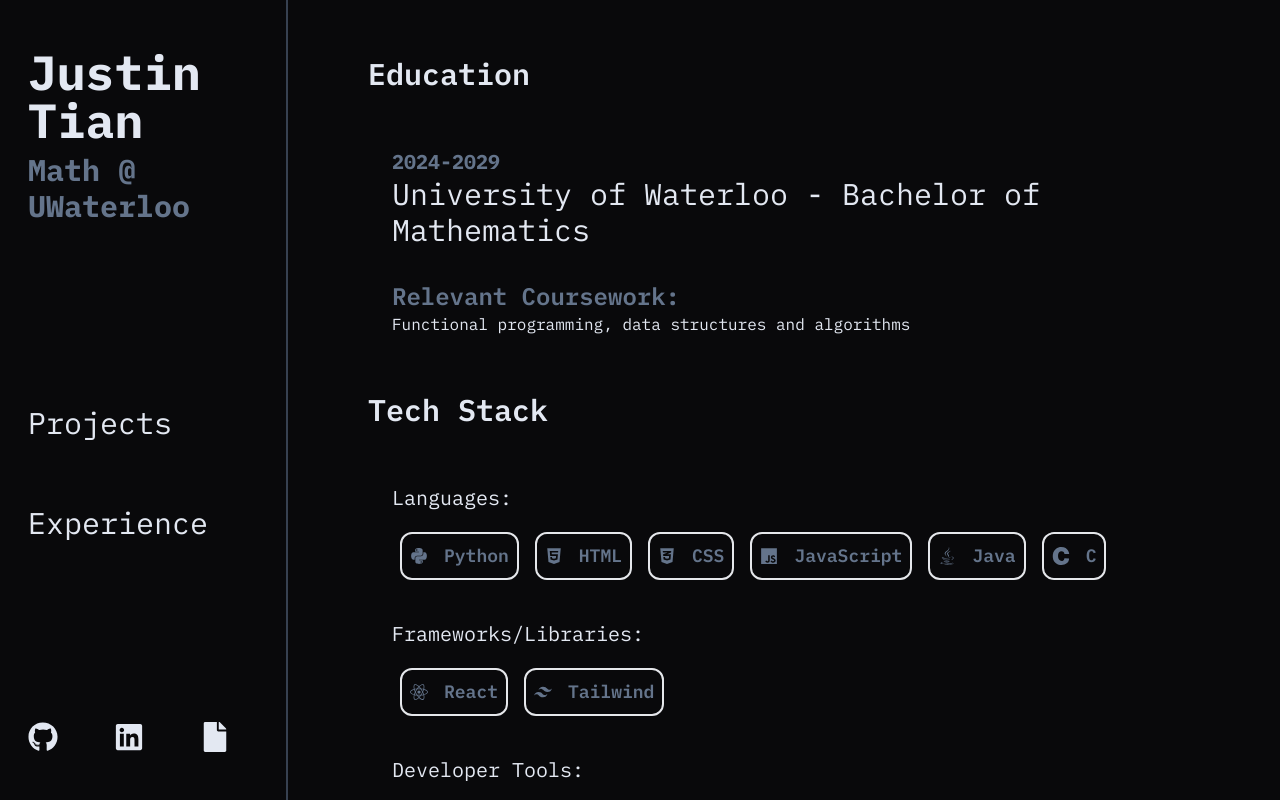
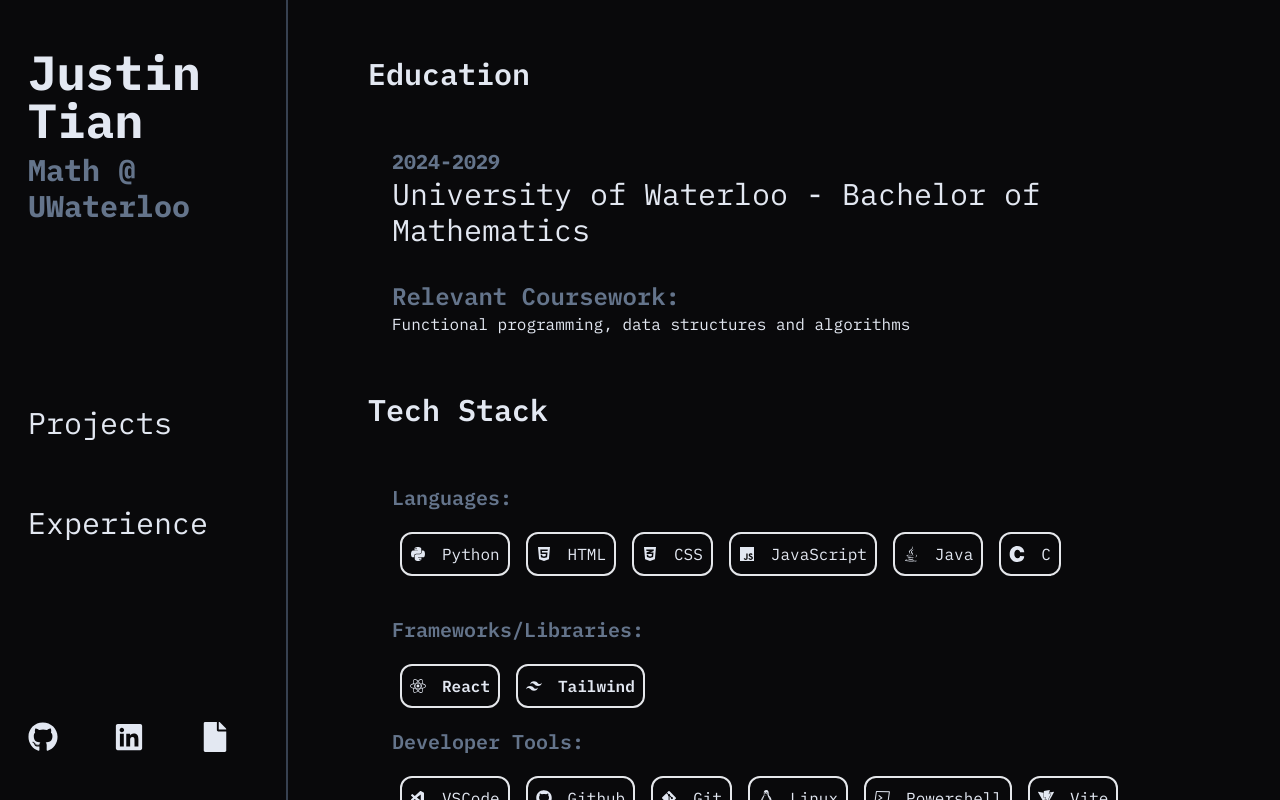
Before and after one commit to jt177828/justin-tian, a React (Vite) app in the folder frontend/: page / in a window 1280 px wide. Built offline with nearby package versions, Linux system fonts and the light colour scheme.

Commit message:
change button colours

```diff
--- a/frontend/src/components/container/Projects/ProjectCard.jsx
+++ b/frontend/src/components/container/Projects/ProjectCard.jsx
@@ -7,7 +7,7 @@
                 <h3 className="text-xl font-bold text-alt">{date}</h3>
                 <div className='flex gap-8'>
                     <h1 className='text-4xl font-bold'>{name}</h1>
-                    <a href={link} target='blank' className='w-fit border-2 hover:border-slate-500 py-2 px-4 rounded-xl text-sm font-semibold text-slate-500 hover:text-slate-300 transition-colors duration-100 flex flex-row items-center gap-4 group'>
+                    <a href={link} target='blank' className='w-fit border-2 hover:border-alt py-2 px-2 rounded-xl text-sm text-text hover:text-sky-400 transition-colors duration-100 flex flex-row items-center gap-4 group'>
                             <FaGithub />
                             Github
                     </a>
@@ -16,7 +16,7 @@
                 <ul className='gap-4 flex mt-4'>
                     {stack.map((item) =>
                         <li key={item.name}>
-                            <div className='w-fit border-2 hover:border-slate-500 py-2 px-4 rounded-xl text-lg font-semibold text-slate-500 hover:text-slate-300 transition-colors duration-100 flex flex-row items-center gap-4 group'>
+                            <div className='w-fit border-2 hover:border-alt py-2 px-2 rounded-xl text-base text-text hover:text-sky-400 transition-colors duration-100 flex flex-row items-center gap-4 group'>
                             {item.icon}
                             {item.name}
                             </div>
@@ -41,7 +41,7 @@
             <ul className='gap-4 flex mt-4'>
                 {stack.map((item) =>
                     <li key={item.name}>
-                        <div className='w-fit border-2 hover:border-slate-500 py-2 px-4 rounded-xl text-lg font-semibold text-slate-500 hover:text-slate-300 transition-colors duration-100 flex flex-row items-center gap-4 group'>
+                        <div className='w-fit border-2 hover:border-alt py-2 px-2 rounded-xl text-base text-text hover:text-sky-400 transition-colors duration-100 flex flex-row items-center gap-4 group'>
                         {item.icon}
                         {item.name}
                         </div>
--- a/frontend/src/components/container/techstack/TechStack.jsx
+++ b/frontend/src/components/container/techstack/TechStack.jsx
@@ -33,7 +33,7 @@
                 <ul className='gap-4 flex'>
                     {techStackItems.map((item) =>
                         <li key={item.name}>
-                            <div className='w-fit border-2 hover:border-slate-500 py-2 px-2 rounded-xl text-lg font-semibold text-slate-500 hover:text-slate-300 transition-colors duration-100 flex flex-row items-center gap-4 group'>
+                            <div className='w-fit border-2 hover:border-alt py-2 px-2 rounded-xl text-base text-text hover:text-sky-400 transition-colors duration-100 flex flex-row items-center gap-4 group'>
                             {item.icon}
                             {item.name}
                             </div>
@@ -48,15 +48,15 @@
         <div className='px-6 py-14'>
 
             <div className="mb-8">
-                <h1 className='text-xl pb-3'>Languages:</h1>
+                <h1 className='text-xl text-alt font-semibold pb-3'>Languages:</h1>
                 {TechStackItems(languageList)}
             </div>
-            <div className="mb-8">
+            <div className='text-xl text-alt font-semibold pb-3'>
                 <h1 className='text-xl pb-3'>Frameworks/Libraries:</h1>
                 {TechStackItems(frameworksLibraries)}
             </div>
             <div>
-                <h1 className='text-xl pb-3'>Developer Tools:</h1>
+                <h1 className='text-xl text-alt font-semibold pb-3'>Developer Tools:</h1>
                 {TechStackItems(devTools)}
             </div>
         </div>
```
